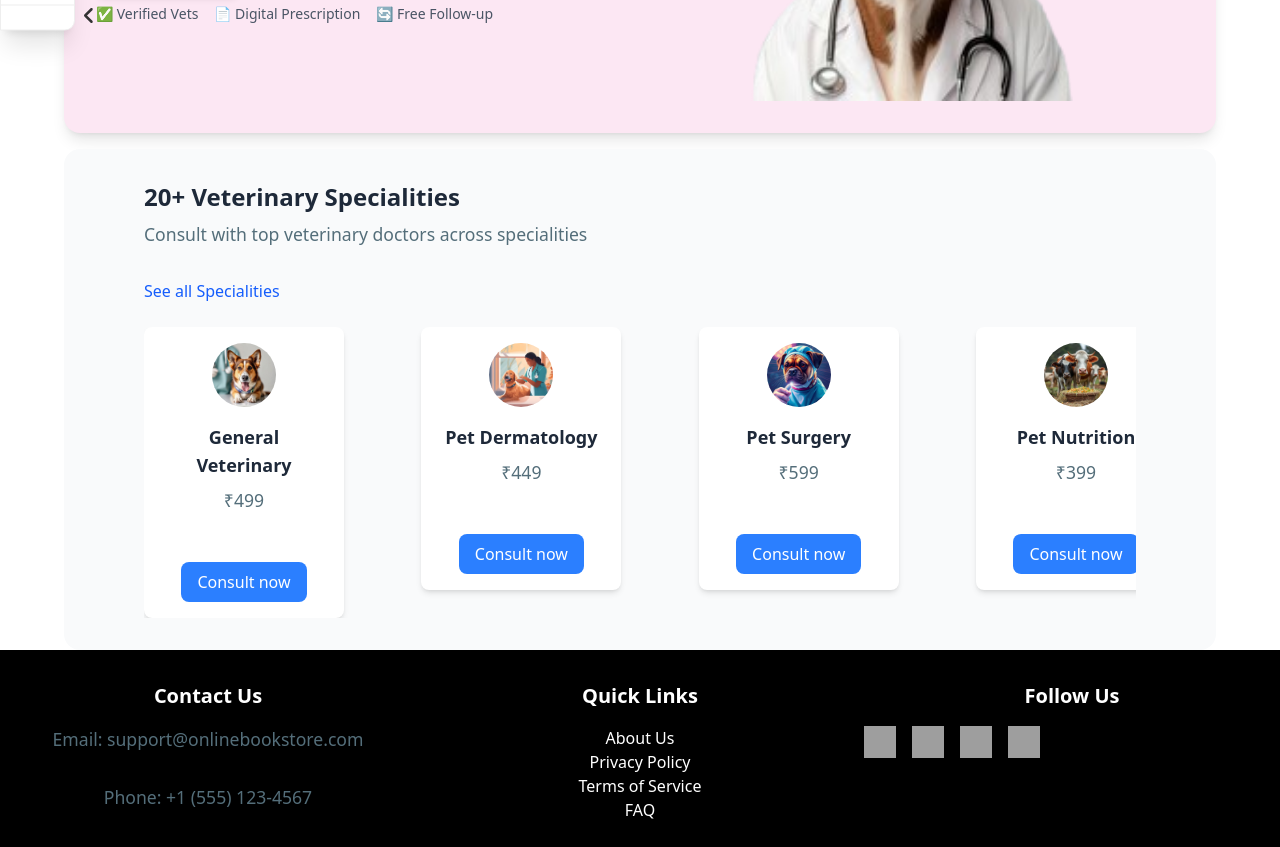
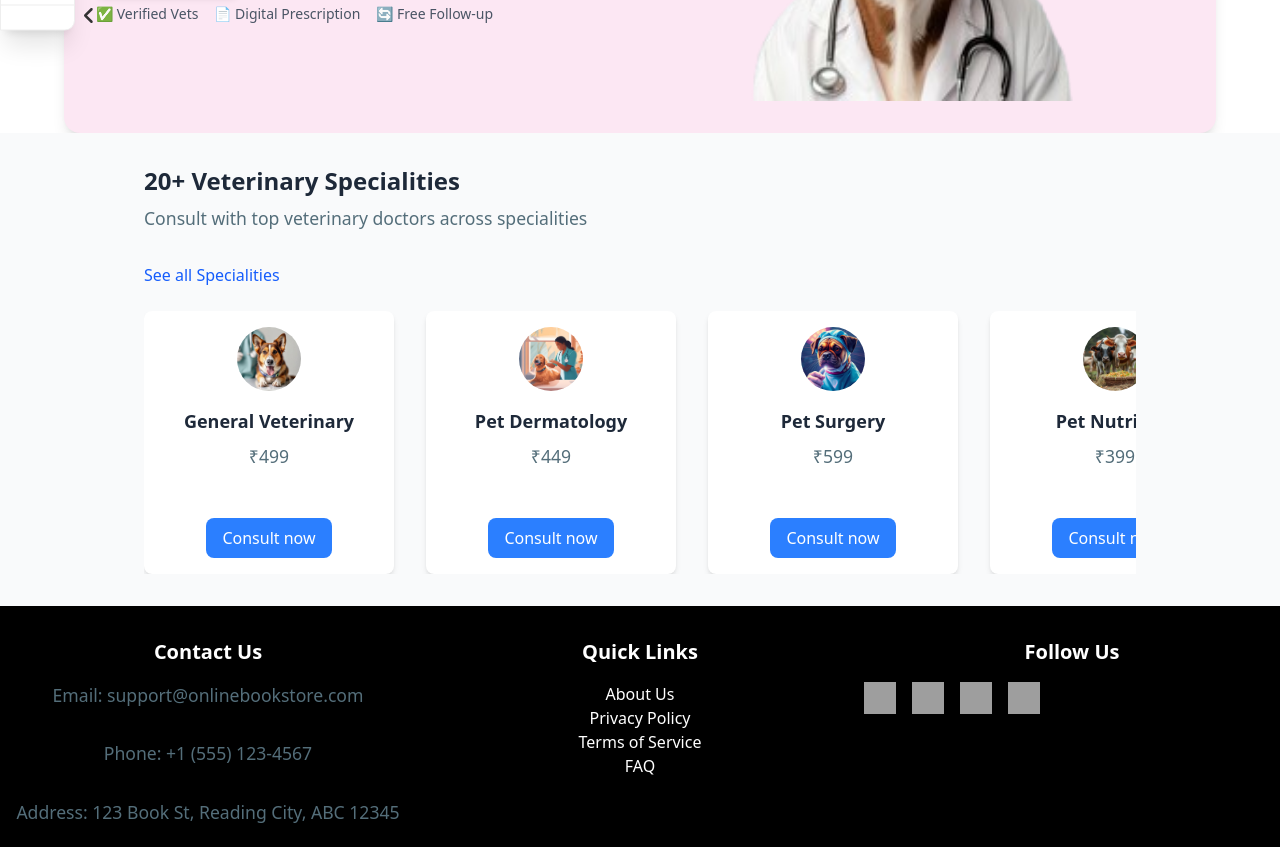
Before and after one commit to Jaskaransingh012/vet-frontend, a React (Vite) app: page /veterinary-support/video-consult in a window 1280 px wide. Shown: the part 520-1367 px from the top of the page. Built offline with nearby package versions, Linux system fonts and the light colour scheme; grey boxes are pictures that could not be loaded.

Commit message:
changes made to product page

```diff
--- a/src/Components/vetrinarySpecialists.jsx
+++ b/src/Components/vetrinarySpecialists.jsx
@@ -132,7 +132,6 @@ import vetSpecialist from "../assets/Images/generalVetrinary.jpeg";
 import vetSurgery from "../assets/Images/petSurgery.jpeg";
 import petDermatologist from "../assets/Images/pet-dermatology.webp";
 import cowFood from "../assets/Images/cowFood.jpeg";
-import { Link } from "react-router-dom";
 
 const VeterinarySpecialities = () => {
   const specialities = [
@@ -164,10 +163,24 @@ const VeterinarySpecialities = () => {
       image: cowFood,
       link: "/consult/vet/nutrition",
     },
+    // {
+    //   id: 5,
+    //   name: "Pet Cardiology",
+    //   price: "₹549",
+    //   image: "/images/vet-cardiology.svg",
+    //   link: "/consult/vet/cardiology",
+    // },
+    // {
+    //   id: 6,
+    //   name: "Pet Dentistry",
+    //   price: "₹499",
+    //   image: "/images/vet-dentistry.svg",
+    //   link: "/consult/vet/dentistry",
+    // },
   ];
 
   return (
-    <div id="TopSpecialityCardsContainer" className="bg-gray-50 py-8 max-w-6xl m-auto rounded-2xl mt-4">
+    <div id="TopSpecialityCardsContainer" className="bg-gray-50 py-8 w-full">
       <div className="homepage-section-wrapper max-w-[80vw] mx-auto px-4 ">
         <h2 className="homepage-section-heading text-2xl font-bold text-gray-800 mb-2">
           20+ Veterinary Specialities
@@ -185,13 +198,13 @@ const VeterinarySpecialities = () => {
         {/* Slider Container */}
         <div className="glide slider mt-6 overflow-hidden">
           <div className="glide__track" data-glide-el="track">
-            <ul className="glide__slides flex gap-4 justify-between">
+            <ul className="glide__slides flex gap-8 justify-start">
               {specialities.map((speciality) => (
                 <li
                   key={speciality.id}
-                  className="glide__slide flex-shrink-0 w-40"
+                  className="glide__slide flex-shrink-0 w-[250px]" // Increased width and made sure they fit in one row
                 >
-                  <div className="horizontal-list-card bg-white min-w-[200px] rounded-lg shadow-md p-4 hover:shadow-lg transition-shadow">
+                  <div className="horizontal-list-card bg-white min-w-[250px] rounded-lg shadow-md p-4 hover:shadow-lg transition-shadow">
                     <div className="top-speciality-card text-center">
                       <figure>
                         <img
@@ -205,12 +218,12 @@ const VeterinarySpecialities = () => {
                           {speciality.name}
                         </h4>
                         <p className="price text-gray-600 mt-2">{speciality.price}</p>
-                        <Link
-                          to={"/consult"}
+                        <a
+                          href={speciality.link}
                           className="link cta mt-4 inline-block bg-blue-500 text-white px-4 py-2 rounded-lg hover:bg-blue-600 transition-colors"
                         >
                           Consult now
-                        </Link>
+                        </a>
                       </div>
                     </div>
                   </div>
@@ -218,7 +231,6 @@ const VeterinarySpecialities = () => {
               ))}
             </ul>
           </div>
-        </div>
 
           {/* Slider Controls */}
           {/* <div className="slider-controls mt-4 flex justify-center gap-4">
@@ -235,6 +247,7 @@ const VeterinarySpecialities = () => {
               <i className="icon-ic_next_cheveron">→</i>
             </button>
           </div> */}
+        </div>
       </div>
     </div>
   );
```
